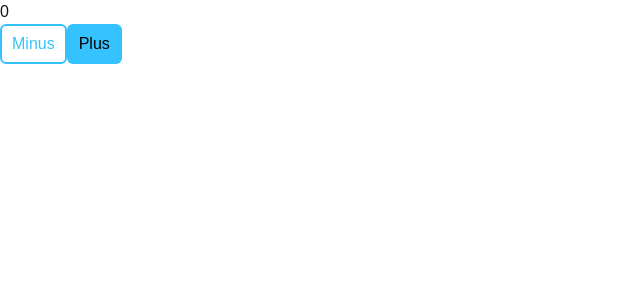
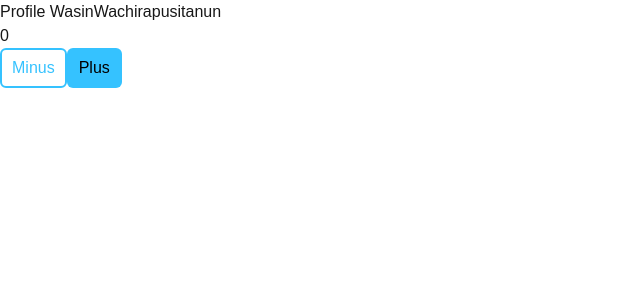
Before and after one commit to joeyprint/wongnok-nextjs-concept, a Next.js app: page /state in a window 1280 px wide. Shown: the top 300 px of the page, without its empty margins (0-640 px from the left). Built offline with nearby package versions, Linux system fonts and the light colour scheme.

Commit message:
create context

```diff
--- a/app/layout.tsx
+++ b/app/layout.tsx
@@ -1,6 +1,7 @@
 import type { Metadata } from "next";
 import { Geist, Geist_Mono } from "next/font/google";
 import "./globals.css";
+import UserProfileProvider from "@/contexts/UserProfileContext";
 
 const geistSans = Geist({
   variable: "--font-geist-sans",
@@ -23,7 +24,9 @@ export default function RootLayout({ children }: LayoutProps<"/">) {
       lang="en"
       className={`${geistSans.variable} ${geistMono.variable} h-full antialiased`}
     >
-      <body className="min-h-full flex flex-col">{children}</body>
+      <body className="min-h-full flex flex-col">
+        <UserProfileProvider>{children}</UserProfileProvider>
+      </body>
     </html>
   );
 }
--- a/app/state/page.tsx
+++ b/app/state/page.tsx
@@ -1,13 +1,16 @@
 "use client";
 
 import { Button } from "@/components/bases";
+import { useUserProfile } from "@/contexts/UserProfileContext";
 import { useState } from "react";
 
 const StatePage = () => {
   const [count, setCount] = useState(0);
+  const { userProfile } = useUserProfile();
 
   return (
     <div>
+      <p>Profile {userProfile.name + userProfile.surname}</p>
       <p>{count}</p>
       <Button variant="outlined" onClick={() => setCount(count - 1)}>
         Minus
--- /dev/null
+++ b/contexts/UserProfileContext.tsx
@@ -0,0 +1,51 @@
+"use client";
+
+import {
+  createContext,
+  Dispatch,
+  SetStateAction,
+  useContext,
+  useState,
+} from "react";
+
+export type UserProfileContextType = {
+  setUserProfile: Dispatch<SetStateAction<UserProfileContextType>>;
+  userProfile: {
+    name: string;
+    surname: string;
+    tel: string;
+    email: string;
+  };
+};
+
+export const UserProfileContext = createContext<UserProfileContextType>(
+  {} as UserProfileContextType,
+);
+
+type UserProfileProviderProps = {
+  children: React.ReactNode;
+};
+
+const UserProfileProvider = (props: UserProfileProviderProps) => {
+  const [userProfile, setUserProfile] = useState<UserProfileContextType>({
+    name: "Wasin",
+    surname: "Wachirapusitanun",
+    tel: "0987654321",
+    email: "wasin@example.com",
+  });
+
+  return (
+    <UserProfileContext.Provider value={{ userProfile, setUserProfile }}>
+      {props.children}
+    </UserProfileContext.Provider>
+  );
+};
+
+export const useUserProfile = () => {
+  const context = useContext(UserProfileContext);
+  if (!context)
+    throw new Error("useUserProfile must be used in UserProfileProvider");
+  return context;
+};
+
+export default UserProfileProvider;
```
